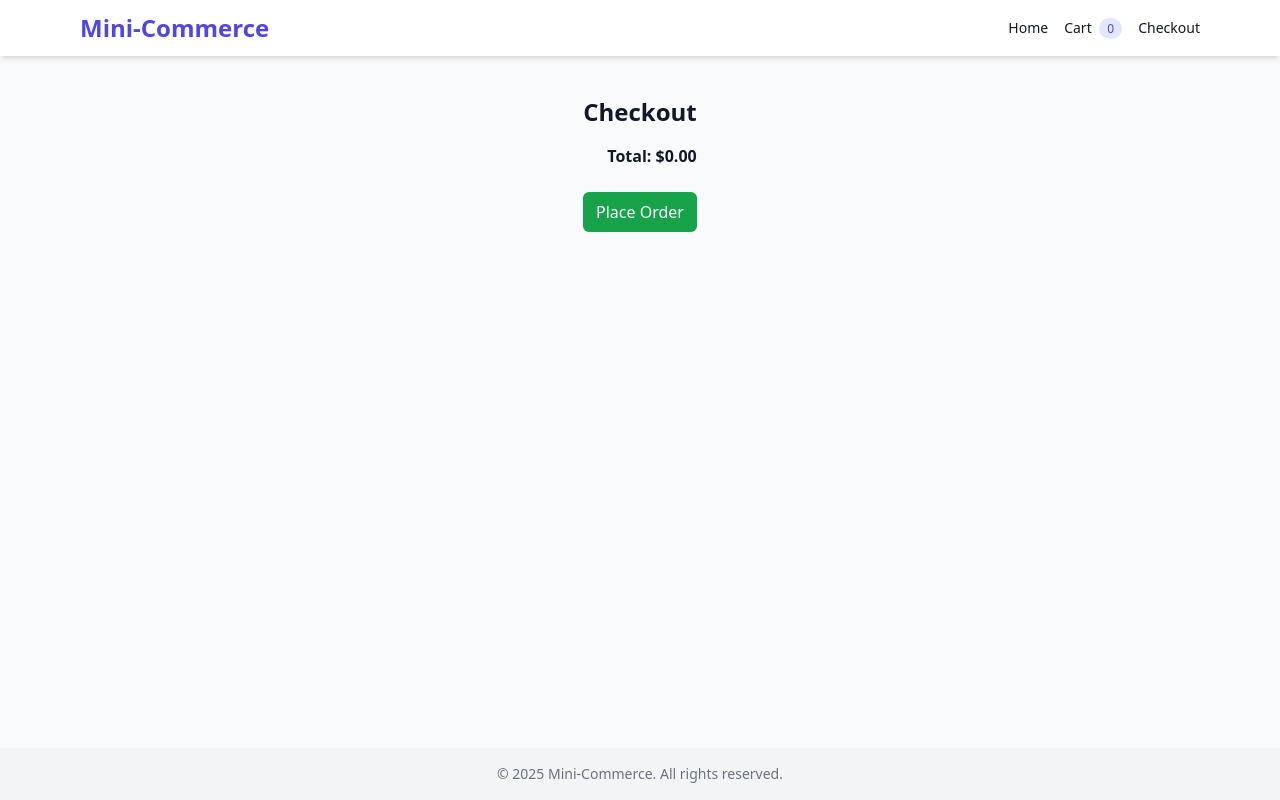
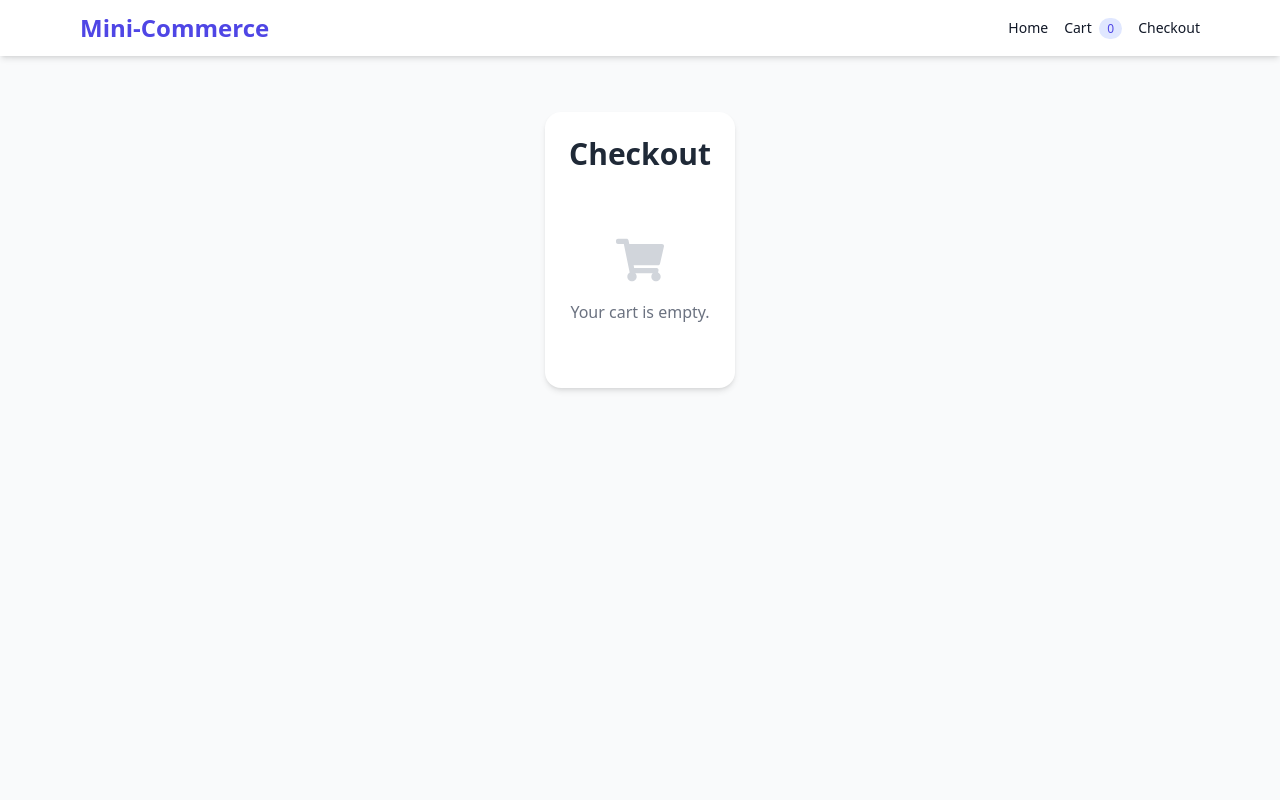
Before and after one commit to Taofeekolusola/Next-Project, a Next.js app in the folder mini-commerce-app/: page /checkout in a window 1280 px wide. Shown: the top 800 px of the page. Built offline with nearby package versions, Linux system fonts and the light colour scheme.

Commit message:
mini-commerce

```diff
--- a/mini-commerce-app/package.json
+++ b/mini-commerce-app/package.json
@@ -18,6 +18,7 @@
     "react": "^19.0.0",
     "react-dom": "^19.0.0",
     "react-hot-toast": "^2.5.2",
+    "react-icons": "^5.5.0",
     "uuid": "^11.1.0",
     "zustand": "^5.0.6"
   },
--- a/mini-commerce-app/src/app/checkout/page.tsx
+++ b/mini-commerce-app/src/app/checkout/page.tsx
@@ -1,7 +1,9 @@
 "use client"
+
 import { useCartStore } from "@/lib/zustandStore"
 import { useRouter } from "next/navigation"
 import { toast } from "react-hot-toast"
+import { FaShoppingCart } from "react-icons/fa"
 
 export default function CheckoutPage() {
   const { items, total, clearCart } = useCartStore()
@@ -20,25 +22,51 @@ export default function CheckoutPage() {
   }
 
   return (
-    <main className="p-4 max-w-2xl mx-auto">
-      <h1 className="text-2xl font-bold mb-4">Checkout</h1>
-      <div className="space-y-2">
+    <main className="min-h-screen bg-gray-50 px-4 py-8">
+      <div className="max-w-2xl mx-auto bg-white p-6 rounded-2xl shadow-md">
+        <h1 className="text-2xl sm:text-3xl font-bold mb-6 text-center text-gray-800">
+          Checkout
+        </h1>
+
+        {items.length === 0 ? (
+          <div className="text-center text-gray-500 py-10">
+            <FaShoppingCart className="text-5xl mx-auto mb-4 text-gray-300" />
+            <p>Your cart is empty.</p>
+          </div>
+        ) : (
+          <>
+            <div className="space-y-4 divide-y divide-gray-200">
               {items.map((item) => (
-          <div key={item.id} className="flex justify-between">
-            <span>{item.name} x {item.quantity}</span>
-            <span>${(item.price * item.quantity).toFixed(2)}</span>
+                <div
+                  key={item.id}
+                  className="flex justify-between items-center pt-2"
+                >
+                  <div>
+                    <p className="text-gray-800 font-medium">
+                      {item.name} <span className="text-sm text-gray-500">x {item.quantity}</span>
+                    </p>
+                  </div>
+                  <p className="text-gray-700 font-semibold">
+                    ${(item.price * item.quantity).toFixed(2)}
+                  </p>
                 </div>
               ))}
             </div>
-      <div className="text-right font-bold mt-4">
-        Total: ${total().toFixed(2)}
+
+            <div className="mt-6 border-t pt-4 flex justify-between text-lg font-semibold text-gray-800">
+              <span>Total</span>
+              <span>${total().toFixed(2)}</span>
             </div>
+
             <button
               onClick={placeOrder}
-        className="mt-6 w-full bg-green-600 text-white py-2 rounded-md hover:bg-green-700 transition"
+              className="mt-6 w-full bg-green-600 text-white py-3 rounded-lg hover:bg-green-700 transition text-lg font-medium"
             >
               Place Order
             </button>
+          </>
+        )}
+      </div>
     </main>
   )
 }
```
Also changed, not shown: 1 other file (tests, documents, lock files or other folders). Lines whose indentation alone changed are shown as unchanged.
